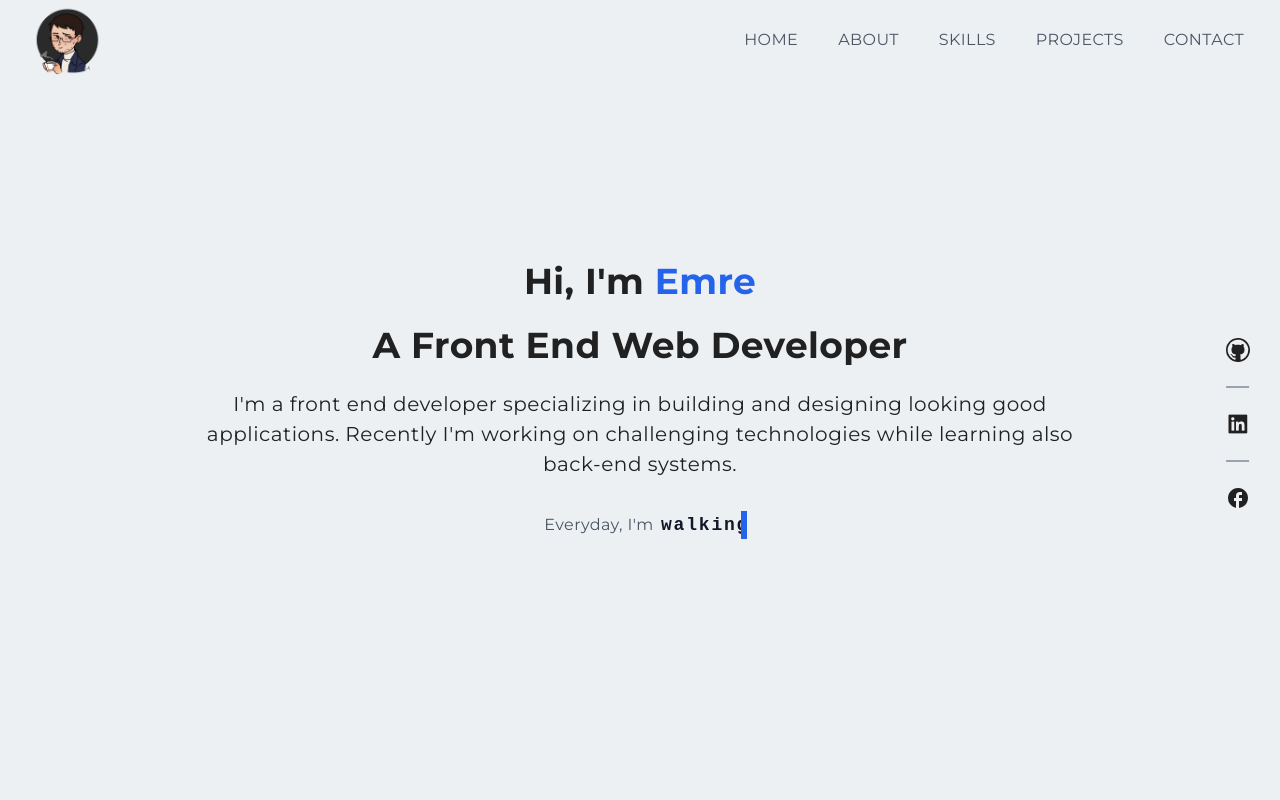
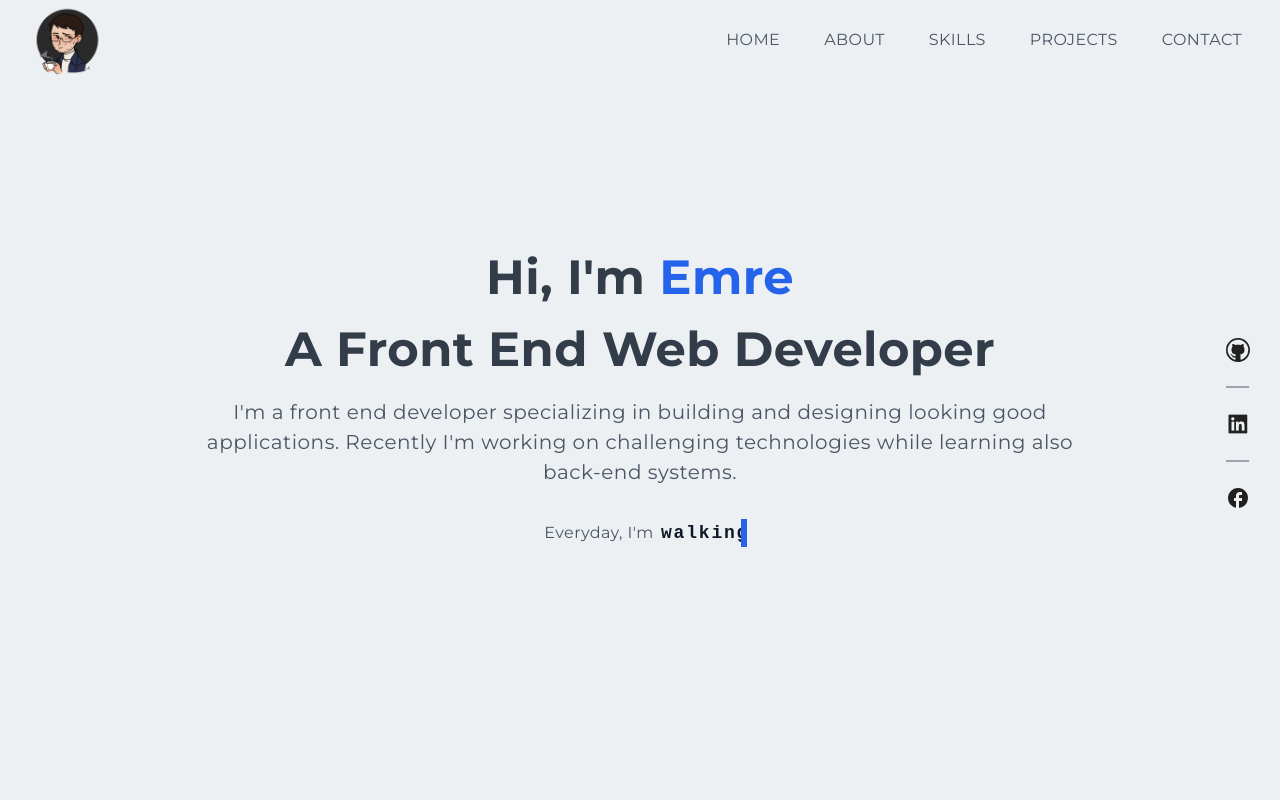
Before and after one commit to emrebican/myPortfolio, a Next.js app: page / in a window 1280 px wide. Shown: the top 800 px of the page. Built offline with nearby package versions, Linux system fonts and the light colour scheme; a web font is replaced by a local one.

Commit message:
Custom 404 page created | responsive bugs in contact page are fixed

```diff
--- a/components/Footer/Footer.tsx
+++ b/components/Footer/Footer.tsx
@@ -10,9 +10,9 @@ const Footer = () => {
         rel="noopener noreferrer"
       >
         <div className="flex justify-center items-center gap-4">
-          <p className="text-sm text-gray-600">made by</p>
+          <p className="text-sm text-gray-600">powered by</p>
           <Image
-            src="/assets/skills/github.png"
+            src="/assets/skills/nextjs.png"
             alt="logo"
             width={24}
             height={24}
--- a/components/Layout.tsx
+++ b/components/Layout.tsx
@@ -35,7 +35,8 @@ const Layout = ({ children }: any) => {
       router.asPath === '/#about' ||
       router.asPath === '/#skills' ||
       router.asPath === '/#projects' ||
-      router.asPath === '/contact'
+      router.asPath === '/contact' ||
+      router.route === '/404'
     ) {
       setNavBG('#ecf0f3')
       setLinkColor(true)
--- a/components/Main/Main.module.scss
+++ b/components/Main/Main.module.scss
@@ -5,10 +5,10 @@
 .content {
   @apply max-w-[1240px] w-full h-full mx-auto p-2
     flex flex-col justify-center items-center text-center
-    text-[#212121];
+    text-gray-800/90;
 
   h1 {
-    @apply mb-6;
+    @apply mb-6 text-5xl;
 
     span {
       @apply text-blue-600;
@@ -16,7 +16,7 @@
   }
 
   p {
-    @apply text-xl text-[#212121] max-w-[75%] mx-auto tracking-wide leading-normal;
+    @apply text-xl text-gray-600 max-w-[75%] mx-auto tracking-wide leading-normal;
   }
 }
 
--- a/components/Navbar/Navbar.module.scss
+++ b/components/Navbar/Navbar.module.scss
@@ -7,12 +7,12 @@
   @apply hidden md:flex md:gap-6 xl:gap-8 transition-all ease-in duration-200;
 }
 
-/* MenuIcon ON */
+/* Navbar ON */
 .link {
   @apply text-sm xl:text-base text-gray-600 uppercase
-  transition-all duration-100
-  relative overflow-hidden p-1 rounded-sm
-  hover:font-bold hover:text-[#ecf0f3];
+  transition-all duration-100 font-normal
+  relative overflow-hidden p-1.5 rounded-sm
+  hover:text-[#ecf0f3];
 }
 
 .link:after {
@@ -29,12 +29,12 @@
   background: #265bec;
 }
 
-/* MenuIcon OFF */
+/* Navbar OFF */
 .linkOff {
   @apply text-sm xl:text-base text-[#ecf0f3] uppercase
-  transition-all duration-100
-  relative overflow-hidden p-1 rounded-sm
-  hover:font-bold hover:text-[#ecf0f3];
+  transition-all duration-100 font-normal
+  relative overflow-hidden p-1.5 rounded-sm
+  hover:text-[#ecf0f3];
 }
 
 .linkOff:after {
--- a/components/Projects/SingleProject/SingleProject.module.scss
+++ b/components/Projects/SingleProject/SingleProject.module.scss
@@ -1,11 +1,8 @@
 .item {
   @apply relative flex items-center justify-center
-    h-[300px] w-auto
-    2xl:h-[300px] 2xl:w-auto
-    shadow-xl shadow-gray-400
-    bg-[#212121]/90 md:bg-green-700/70 lg:bg-red-600/50 2xl:bg-blue-500/70
-    transition-all duration-300 ease-in
-    rounded-lg p-2 overflow-hidden;
+    h-[300px] w-auto 2xl:h-[300px] 2xl:w-auto
+    shadow-lg shadow-gray-400 hover:shadow-2xl hover:shadow-gray-400
+    transition-all duration-300 ease-in rounded-xl overflow-hidden;
 
   .info {
     @apply absolute text-center gap-1 z-[2]
--- /dev/null
+++ b/pages/404.tsx
@@ -0,0 +1,21 @@
+import Link from 'next/link'
+
+const PageNotFound = () => {
+  return (
+    <div className="flex flex-col items-center justify-center w-full h-[46rem] py-32 gap-8">
+      <div className=" flex gap-6 justify-center items-center">
+        <span className="text-3xl font-semibold">404</span>
+        <hr className="bg-gray-600 w-0.5 h-16" />
+        <p className="text-gray-600">This page could not be found.</p>
+      </div>
+      <Link
+        href="/"
+        className="border-2 border-gray-600 rounded py-2 px-4 text-sm font-light hover:font-semibold hover:bg-gray-800 hover:border-gray-800 transition-all duration-200 ease-in-out hover:text-gray-50"
+      >
+        Go To Home
+      </Link>
+    </div>
+  )
+}
+
+export default PageNotFound
```
Also changed, not shown: components/Contact/Contact.module.scss (+6 -1 lines).
